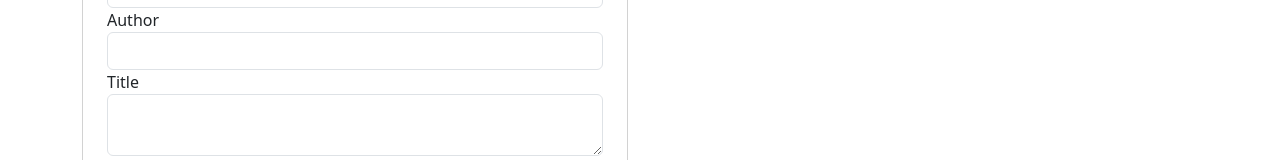
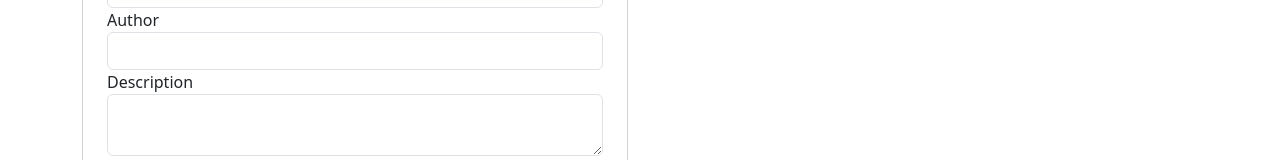
Before and after one commit to gabbymushi/books_collection, a React (Create React App) app in the folder front-end/: page /add-book in a window 1280 px wide. Shown: the part 205-365 px from the top of the page. Built offline with nearby package versions, Linux system fonts and the light colour scheme.

Commit message:
feat: validate book input

```diff
--- a/front-end/src/pages/create-book.js
+++ b/front-end/src/pages/create-book.js
@@ -14,7 +14,20 @@ export default function CreateBook() {
     }
 
     const submitForm = () => {
-        console.log(inputs);
+        console.log(inputs.title);
+        if (inputs.title === undefined || inputs.title === '') {
+            alert('Add title')
+            return
+        }
+        if (inputs.author === undefined || inputs.author === '') {
+            alert('Add author')
+            return
+        }
+        if (inputs.description === undefined || inputs.description === '') {
+            alert('Add description')
+            return
+        }
+
         http.post('/books', inputs).then((res) => {
             navigate('/');
         })
@@ -31,6 +44,7 @@ export default function CreateBook() {
                             name="title"
                             value={inputs.title || ''}
                             onChange={handleChange}
+                            required
                         />
 
                         <label>Author</label>
@@ -40,13 +54,13 @@ export default function CreateBook() {
                             onChange={handleChange}
                         />
 
-                        <label>Title</label>
+                        <label>Description</label>
                         <textarea type='text' className='form-control' maxLength='200'
                             name="description"
                             value={inputs.description || ''}
                             onChange={handleChange}>
                         </textarea>
-                        <br/>
+                        <br />
                         <div class="form-check">
                             <input class="form-check-input" type="checkbox" id="flexCheckChecked"
                                 name="is_public"
@@ -56,7 +70,7 @@ export default function CreateBook() {
                                 Is private
                             </label>
                         </div>
-                        <br/>
+                        <br />
                         <button onClick={submitForm} className="btn btn-primary" style={{ width: '100%' }}>Save</button>
                     </div>
                 </div >
```
